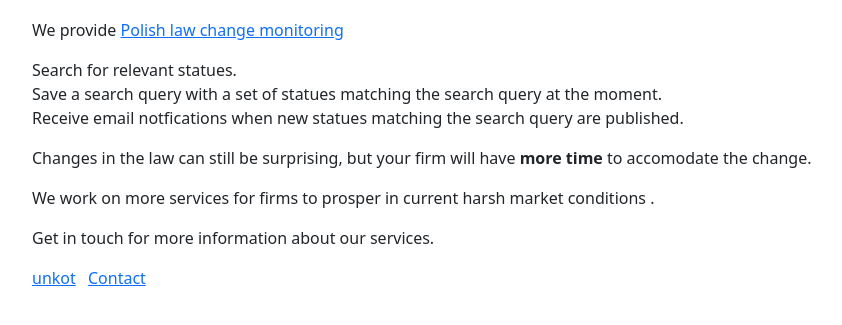
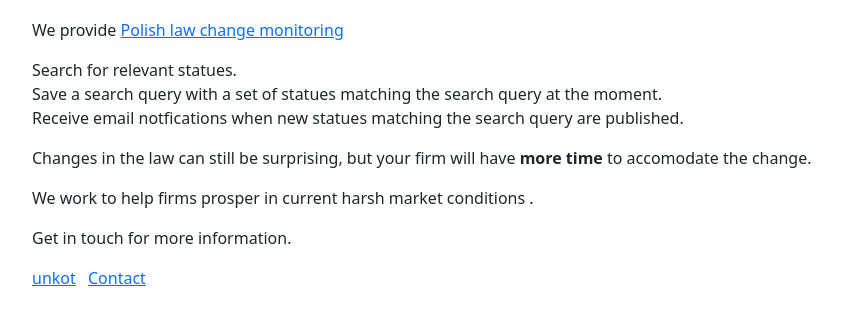
Before and after one commit to stakent/unkot, a Django app: page / in a window 1280 px wide. Shown: the part 56-381 px from the top of the page, without its empty margins (50-892 px from the left). Run offline with Django 4.2, Linux system fonts and the light colour scheme; parts of the project's set-up code (start-up, migrations or seed data) failed here and were passed over; some libraries are stand-ins or nearby versions.

Commit message:
feat(docs): remove service-related terminology
- Remove references to 'services' in about page
- Remove references to 'services' in home page
- Rephrase content to remove service-related language

The goal is to simplify and clarify the project's description
by removing service-oriented terminology.

```diff
--- a/unkot/templates/pages/about.html
+++ b/unkot/templates/pages/about.html
@@ -31,7 +31,7 @@
     {% url 'kontakt' as contact_url %}
     <p>
         {% blocktranslate trimmed %}
-            If your firm needs a bespoke solution or you have a suggestion about our services
+            If your firm needs a bespoke solution or you have a suggestion
             do not hesitate to <a href={{ contact_url }}>contact us</a>.
         {% endblocktranslate %}
     </p>
--- a/unkot/templates/pages/home.html
+++ b/unkot/templates/pages/home.html
@@ -16,11 +16,11 @@
     </p>
     <p>
         {% blocktranslate trimmed %}
-            We work on more services for firms to prosper in current harsh market conditions
+            We work to help firms prosper in current harsh market conditions
         {% endblocktranslate %}
         .
     </p>
     <p>
-        {% translate "Get in touch for more information about our services" %}.
+        {% translate "Get in touch for more information" %}.
     </p>
 {% endblock content %}
```
